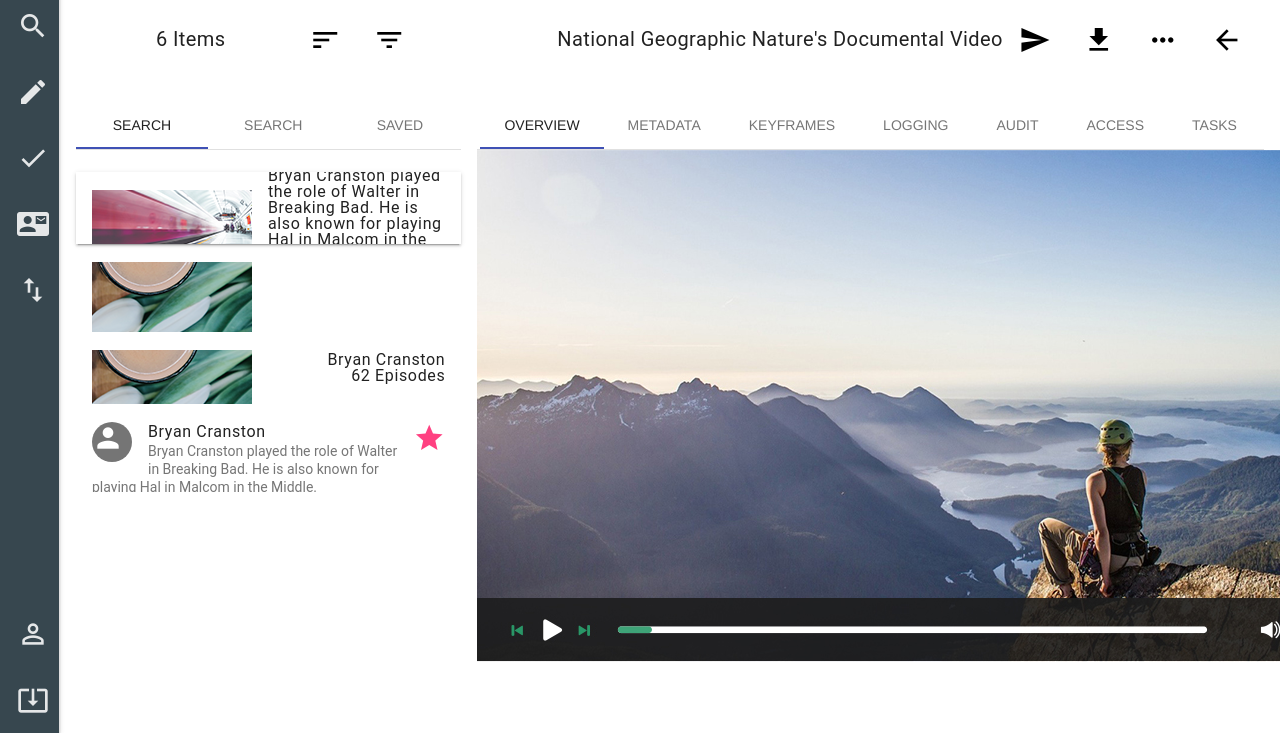
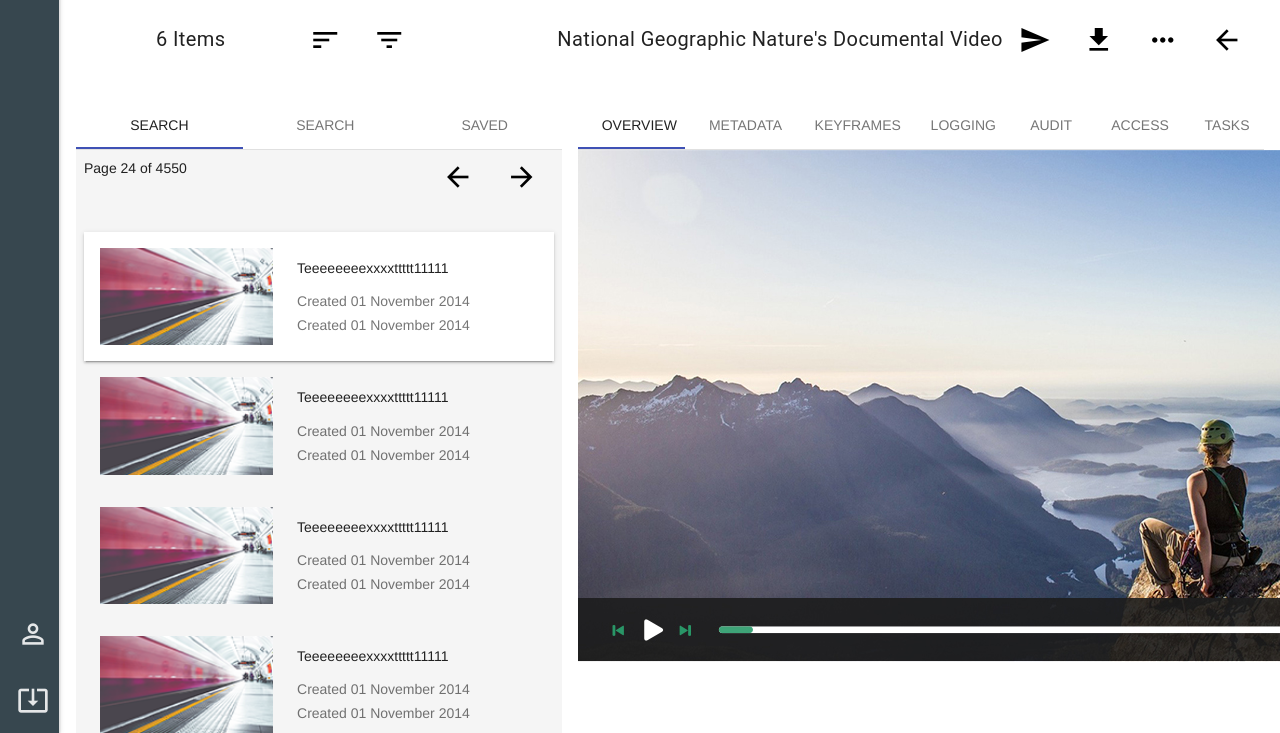
Before and after one commit to yuraantonov11/a4ui, a website: page index.html in a window 1280 px wide. Shown: the part 67-800 px from the top of the page. Drawn offline with nearby package versions, Linux system fonts and the light colour scheme.

Commit message:
search results

```diff
--- a/css/style.less
+++ b/css/style.less
@@ -68,3 +68,9 @@
     right: -15px;
   }
 }
+.search-item img{
+  width: 100%;
+}
+.search-item.active{
+  background-color: #fff;
+}
--- a/index.html
+++ b/index.html
@@ -39,36 +39,13 @@
     </header>
     <div class="mdl-layout__drawer mdl-color--white mdl-color-text--blue-grey-50">
         <nav class="mdl-navigation mdl-color--blue-grey-800 mdl-layout--fixed-drawer">
-            <header class="demo-drawer-header mdl-color--white">
-                <button class="mdl-button mdl-js-button mdl-js-ripple-effect "><i class="material-icons header-btn-plus mdl-color-text--teal-400">add</i></button>
-            </header>
-            <a id="search-link" class="mdl-navigation__link" href="#"><i class="mdl-color-text--white material-icons" role="presentation">search</i></a>
-            <div class="mdl-tooltip mdl-tooltip--large" for="search-link">
-                search
-            </div>
-            <a id="edit-link" class="mdl-navigation__link" href="#"><i class="mdl-color-text--white material-icons" role="presentation">edit</i></a>
-            <div class="mdl-tooltip mdl-tooltip--large" for="edit-link">
-                edit
-            </div>
-            <a id="check-link" class="mdl-navigation__link" href="#"><i class="mdl-color-text--white material-icons" role="presentation">check</i></a>
-            <div class="mdl-tooltip mdl-tooltip--large" for="check-link">
-                check
-            </div>
-            <a id="contact_mail-link" class="mdl-navigation__link" href="#"><i class="mdl-color-text--white material-icons" role="presentation">contact_mail</i></a>
-            <div class="mdl-tooltip mdl-tooltip--large" for="contact_mail-link">
-                Tooltip
-            </div>
-            <a id="swap_vert-link" class="mdl-navigation__link" href="#"><i class="mdl-color-text--white material-icons" role="presentation">swap_vert</i></a>
-            <div class="mdl-tooltip mdl-tooltip--large" for="swap_vert-link">
-                Tooltip
-            </div>
             <div class="mdl-layout-spacer"></div>
             <a id="person_outline-link" class="mdl-navigation__link" href="#"><i class="mdl-color-text--white material-icons" role="presentation">person_outline</i></a>
-            <div class="mdl-tooltip mdl-tooltip--large" for="person_outline-link">
+            <div class="mdl-tooltip mdl-tooltip--right mdl-tooltip--large" for="person_outline-link">
                 Tooltip
             </div>
             <a id="system_update_alt-link" class="mdl-navigation__link" href="#"><i class="mdl-color-text--white material-icons" role="presentation">system_update_alt</i><span class="visuallyhidden">Help</span></a>
-            <div class="mdl-tooltip mdl-tooltip--large" for="system_update_alt-link">
+            <div class="mdl-tooltip mdl-tooltip--right mdl-tooltip--large" for="system_update_alt-link">
                 Tooltip
             </div>
         </nav>
@@ -107,59 +84,82 @@
             </div>
         </div>
         <div class="mdl-grid">
-            <div class="mdl-cell mdl-cell--4-col mdl-cell--4-col-tablet graybox">
+            <div class="mdl-cell mdl-cell--5-col mdl-cell--5-col-tablet graybox">
                 <div class="mdl-tabs mdl-js-tabs">
                     <div class="mdl-tabs__tab-bar">
                         <a href="#search_results" class="mdl-tabs__tab is-active">Search Results</a>
                         <a href="#search_history" class="mdl-tabs__tab">Search History</a>
                         <a href="#saved_history" class="mdl-tabs__tab">Saved History</a>
                     </div>
-                    <div class="mdl-tabs__panel is-active graybox" id="search_results">
-                        <ul class="demo-list-two mdl-list">
-                            <li class="mdl-list__item mdl-list__item--two-line mdl-shadow--2dp">
-                                <span class="mdl-list__item-primary-content">
+                    <div class="mdl-grid mdl-color--grey-100">
+                        <span>Page 24 of 4550</span>
+                        <div class="mdl-layout-spacer"></div>
+                        <button class="mdl-button mdl-js-button mdl-js-ripple-effect"><i class="material-icons">arrow_back</i></button>
+                        <button class="mdl-button mdl-js-button mdl-js-ripple-effect"><i class="material-icons">arrow_forward</i></button>
+                    </div>
+                    <div class="mdl-tabs__panel is-active mdl-grid mdl-color--grey-100" id="search_results">
+                            <ul class="mdl-list">
+                                <li class="search-item mdl-grid mdl-shadow--2dp active">
+                                    <span class="mdl-cell mdl-cell--5-col">
                                         <img src="img/photo/Group1.png">
                                     </span>
-                                <div class="mdl-list__item-secondary-content">
-                                    <span class="mdl-list__item-sub-title">Bryan Cranston</span>
-                                    <span class="mdl-list__item-text-body">Bryan Cranston played the role of Walter in Breaking Bad. He is also known
-                                    for playing Hal in Malcom in the Middle.</span>
+                                    <div class="mdl-cell mdl-cell--6-col mdl-grid">
+                                        <div class="mdl-card__title-tex">Teeeeeeeexxxxttttt11111</div>
+                                        <div class="mdl-cell--bottom">
+                                            <div class="mdl-card__subtitle-text">Created 01 November 2014</div>
+                                            <div class="mdl-card__subtitle-text">Created 01 November 2014</div>
+                                        </div>
                                     </div>
                                 </li>
-                            <li class="mdl-list__item mdl-list__item--three-line">
-                                <span class="mdl-list__item-primary-content">
-                                    <img src="img/photo/Group2.png">
-                                  <span class="mdl-list__item-primary-content">Bryan Cranston</span>
-                                  <span class="mdl-list__item-text-body">
-                                    Bryan Cranston played the role of Walter in Breaking Bad. He is also known
-                                    for playing Hal in Malcom in the Middle.
+                                <li class="search-item mdl-grid">
+                                    <span class="mdl-cell mdl-cell--5-col">
+                                        <img src="img/photo/Group1.png">
                                     </span>
+                                    <div class="mdl-cell mdl-cell--6-col mdl-grid">
+                                        <div class="mdl-card__title-tex">Teeeeeeeexxxxttttt11111</div>
+                                        <div class="mdl-cell--bottom">
+                                            <div class="mdl-card__subtitle-text">Created 01 November 2014</div>
+                                            <div class="mdl-card__subtitle-text">Created 01 November 2014</div>
+                                        </div>
+                                    </div>
+                                </li>
+                                <li class="search-item mdl-grid">
+                                    <span class="mdl-cell mdl-cell--5-col">
+                                        <img src="img/photo/Group1.png">
                                     </span>
+                                    <div class="mdl-cell mdl-cell--6-col mdl-grid">
+                                        <div class="mdl-card__title-tex">Teeeeeeeexxxxttttt11111</div>
+                                        <div class="mdl-cell--bottom">
+                                            <div class="mdl-card__subtitle-text">Created 01 November 2014</div>
+                                            <div class="mdl-card__subtitle-text">Created 01 November 2014</div>
+                                        </div>
+                                    </div>
                                 </li>
-                            <li class="mdl-list__item mdl-list__item--two-line">
-                                <span class="mdl-list__item-primary-content">
-                                    <img src="img/photo/Group2.png">
+                                <li class="search-item mdl-grid">
+                                    <span class="mdl-cell mdl-cell--5-col">
+                                        <img src="img/photo/Group1.png">
                                     </span>
-                                <span class="mdl-list__item-secondary-content">
-                                    <span>Bryan Cranston</span>
-                                    <span class="mdl-list__item-sub-title">62 Episodes</span>
-                                    <!--<span class="mdl-list__item-secondary-info">Actor</span>-->
-                                    <!--<a class="mdl-list__item-secondary-action" href="#"><i class="material-icons">star</i></a>-->
+                                    <div class="mdl-cell mdl-cell--6-col mdl-grid">
+                                        <div class="mdl-card__title-tex">Teeeeeeeexxxxttttt11111</div>
+                                        <div class="mdl-cell--bottom">
+                                            <div class="mdl-card__subtitle-text">Created 01 November 2014</div>
+                                            <div class="mdl-card__subtitle-text">Created 01 November 2014</div>
+                                        </div>
+                                    </div>
+                                </li>
+                                <li class="search-item mdl-grid">
+                                    <span class="mdl-cell mdl-cell--5-col">
+                                        <img src="img/photo/Group1.png">
                                     </span>
+                                    <div class="mdl-cell mdl-cell--6-col mdl-grid">
+                                        <div class="mdl-card__title-tex">Teeeeeeeexxxxttttt11111</div>
+                                        <div class="mdl-cell--bottom">
+                                            <div class="mdl-card__subtitle-text">Created 01 November 2014</div>
+                                            <div class="mdl-card__subtitle-text">Created 01 November 2014</div>
+                                        </div>
+                                    </div>
                                 </li>
-                            <li class="mdl-list__item mdl-list__item--three-line">
-                                <span class="mdl-list__item-primary-content">
-                                  <i class="material-icons mdl-list__item-avatar">person</i>
-                                  <span>Bryan Cranston</span>
-                                  <span class="mdl-list__item-text-body">
-                                    Bryan Cranston played the role of Walter in Breaking Bad. He is also known
-                                    for playing Hal in Malcom in the Middle.
-                                  </span>
-                                </span>
-                                <span class="mdl-list__item-secondary-content">
-                                  <a class="mdl-list__item-secondary-action" href="#"><i class="material-icons">star</i></a>
-                                </span>
-                            </li>
+
                             </ul>
                     </div>
                     <div class="mdl-tabs__panel graybox" id="search_history">
@@ -170,7 +170,7 @@
                     </div>
                 </div>
             </div>
-            <div class="mdl-cell mdl-cell--8-col mdl-cell--8-col-tablet graybox">
+            <div class="mdl-cell mdl-cell--7-col mdl-cell--7-col-tablet graybox">
                 <div class="mdl-tabs mdl-js-tabs">
                     <div class="mdl-tabs__tab-bar">
                         <a href="#tab1-panel" class="mdl-tabs__tab is-active">Overview</a>
```
Also changed, not shown: css/style.css. Lines whose indentation alone changed are shown as unchanged.
